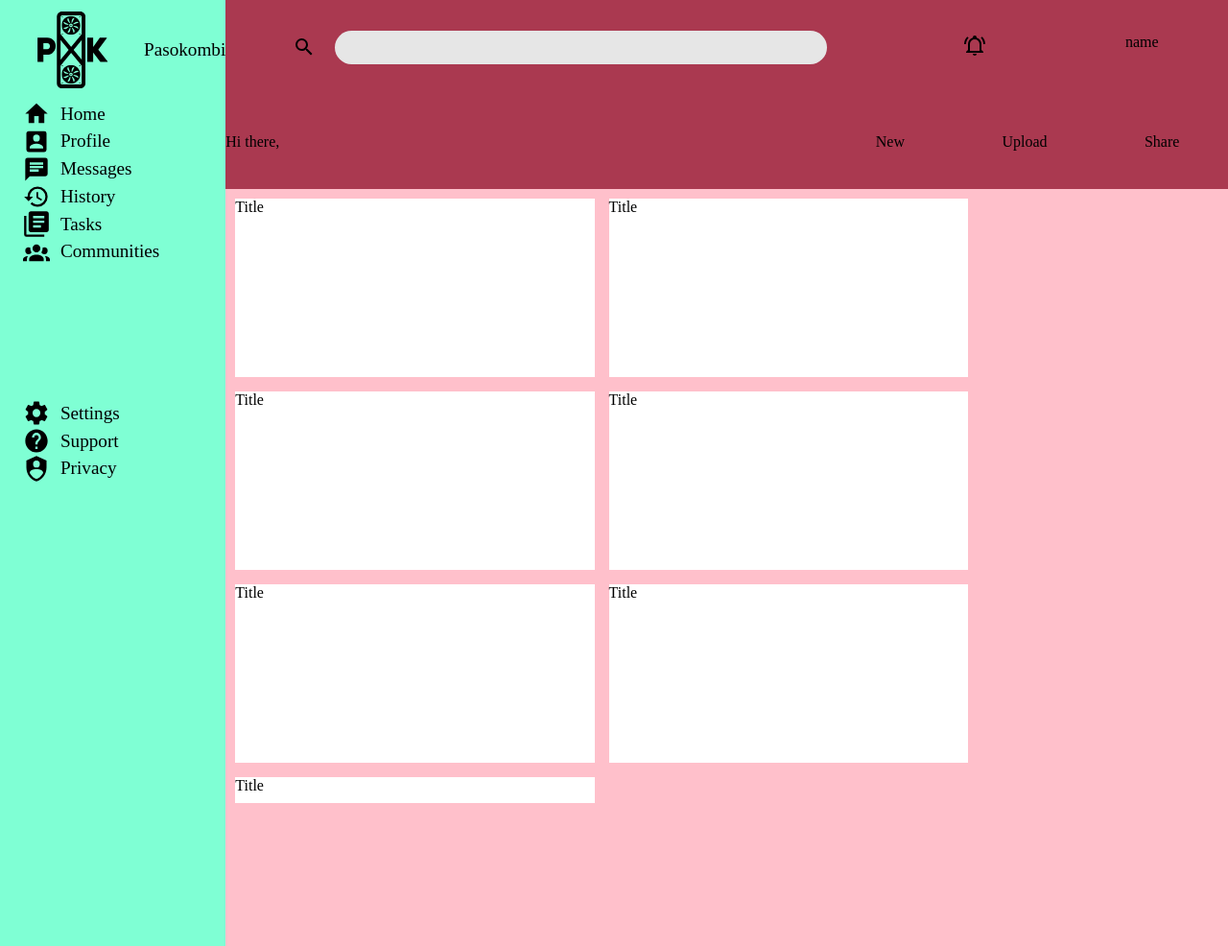
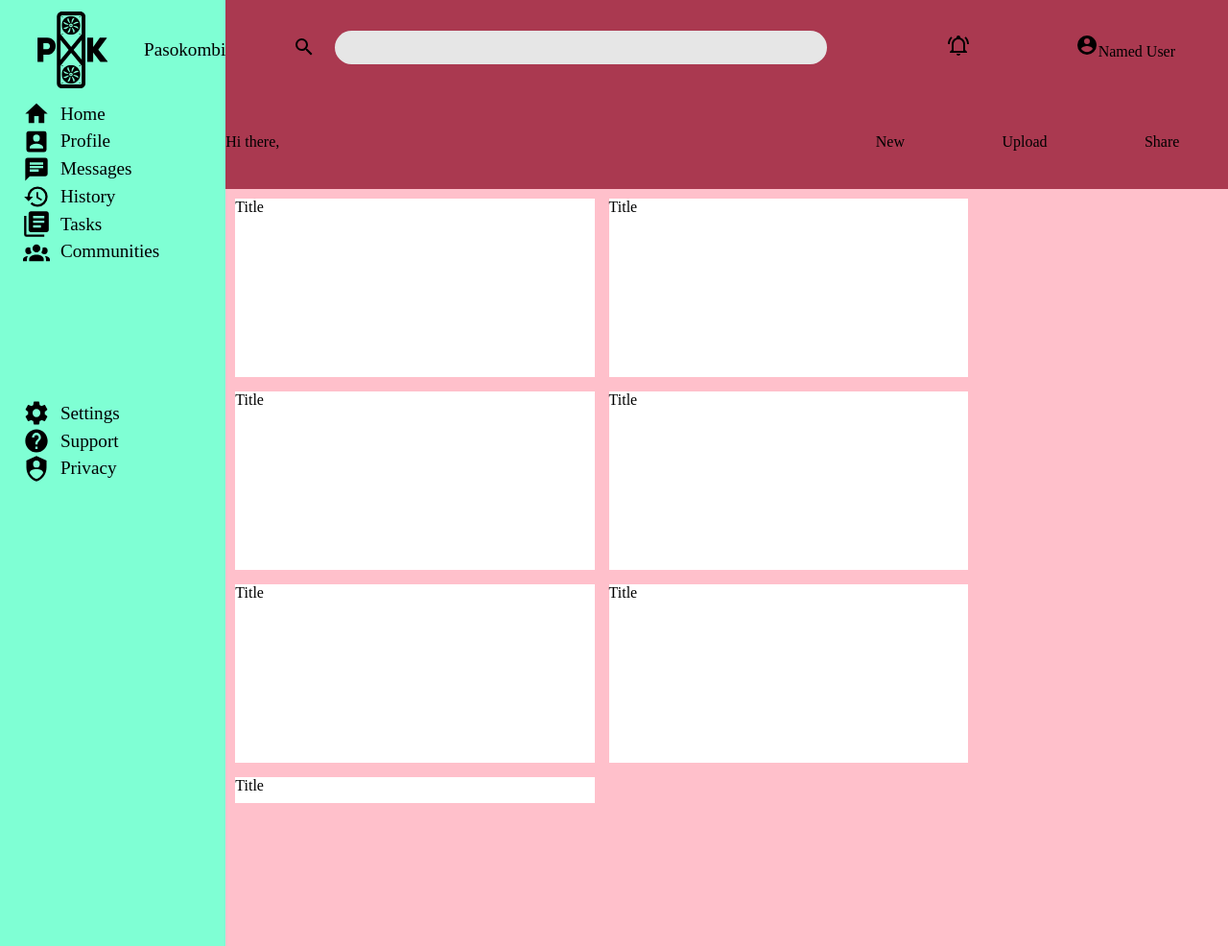
Before and after one commit to createles/odin-admin-dashboard, a plain HTML site: page index.html in a window 1280 px wide. Shown: the whole page at 96% size. Drawn offline with Linux system fonts and the light colour scheme.

Commit message:
Content: Add Profile icon to topside header

```diff
--- a/index.html
+++ b/index.html
@@ -33,7 +33,7 @@
                     </form>
                     <div class="topSide">
                         <div id="notif"><img src="images/bell-ring-outline.svg" alt="notifications"></div>
-                        <div class="profile">name</div>
+                        <div class="profpic"><img src="images/account-circle.svg" alt="profile photo">Named User</div>
                     </div>
                 </div>
                 <div class="headBottom">
```
Also changed, not shown: images/account-circle.svg (added).
